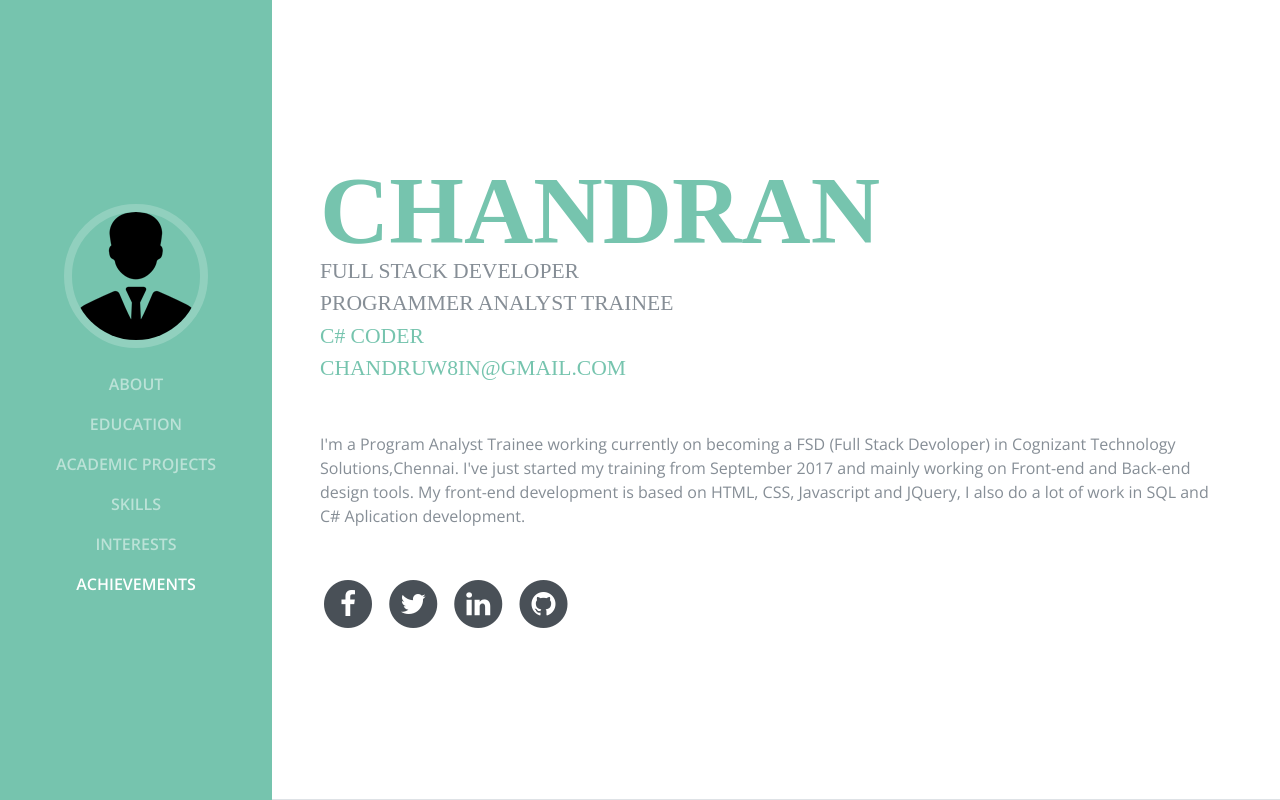
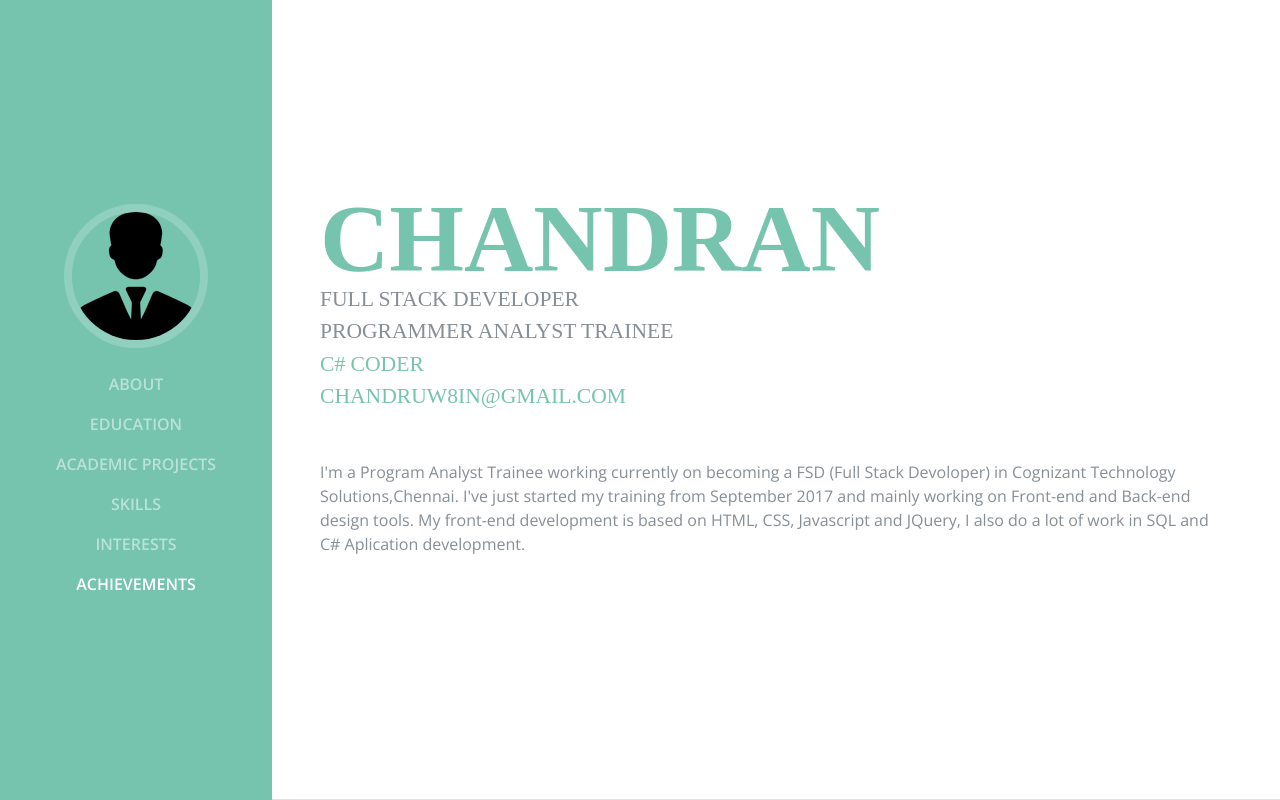
Before and after one commit to Chandruw8in/Chandruw8in.github.io, a plain HTML site: page index.html in a window 1280 px wide. Shown: the top 800 px of the page. Drawn offline with nearby package versions, Linux system fonts and the light colour scheme; a web font is replaced by a local one.

Commit message:
Removed Social Icons

```diff
--- a/index.html
+++ b/index.html
@@ -85,7 +85,7 @@
                     I'm a Program Analyst Trainee working currently on becoming a FSD (Full Stack Devoloper) in Cognizant Technology Solutions,Chennai. I've just started my training from September 2017 and mainly working on Front-end and Back-end design tools. My front-end development is based on HTML, CSS, Javascript and JQuery, I also do a lot of work in SQL and C# Aplication development.
                 </p>
                 <!-- Social Icons -->
-                <ul class="list-inline list-social-icons mb-0">
+                <!--<ul class="list-inline list-social-icons mb-0">
                     <li class="list-inline-item">
                         <a href="#">
                             <span class="fa-stack fa-lg">
@@ -118,7 +118,7 @@
                             </span>
                         </a>
                     </li>
-                </ul>
+                </ul>-->
             </div>
         </section>
         <!-- Section: Education -->
```
